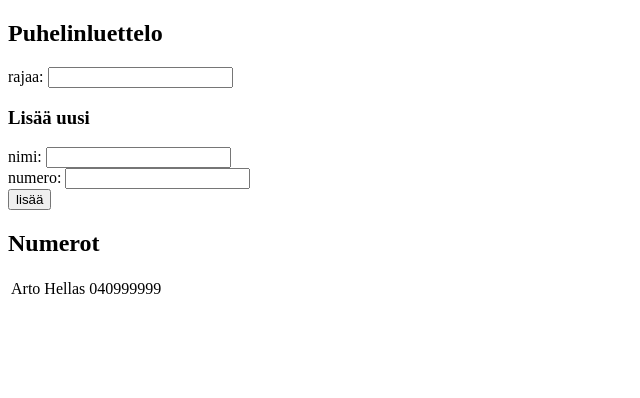
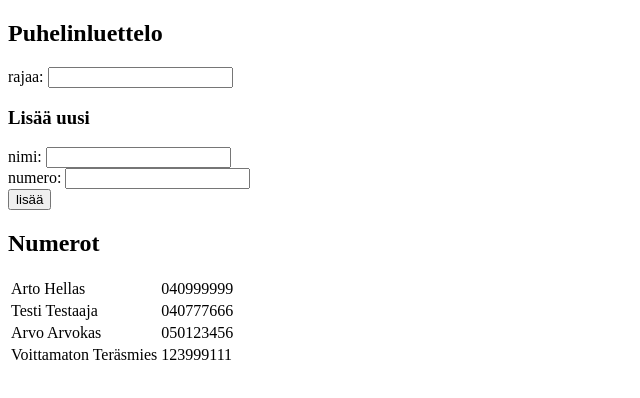
Before and after one commit to vakiovale/CS-course-fs2, a React (Create React App) app: page / in a window 1280 px wide. Shown: the top 398 px of the page, without its empty margins (0-640 px from the left). Built offline with nearby package versions, Linux system fonts and the light colour scheme.

Commit message:
Refactored to components

```diff
--- a/src/components/App.js
+++ b/src/components/App.js
@@ -1,4 +1,5 @@
 import React from 'react'
+import Puhelinluettelo from './Puhelinluettelo'
 
 class App extends React.Component {
   constructor(props) {
@@ -8,6 +9,18 @@ class App extends React.Component {
         {
           name: 'Arto Hellas',
           phone: '040999999'
+        },
+        {
+          name: 'Testi Testaaja',
+          phone: '040777666'
+        },
+        {
+          name: 'Arvo Arvokas',
+          phone: '050123456'
+        },
+        {
+          name: 'Voittamaton Teräsmies',
+          phone: '123999111'
         }
       ],
       newName: '',
@@ -47,38 +60,11 @@ class App extends React.Component {
   render() {
     return (
       <div>
-        <h2>Puhelinluettelo</h2>
-        <form onSubmit={this.addContact}>
-          <div>
-            rajaa: <input value={this.state.filter.source} onChange={this.handleFilterChange} />
-          </div>
-          <div>
-            <h3>Lisää uusi</h3>
-          </div>
-          <div>
-            nimi: <input value={this.state.newName} onChange={this.handleNameChange} />
-          </div>
-          <div>
-            numero: <input value={this.state.newPhone} onChange={this.handlePhoneChange} />
-          </div>
-          <div>
-            <button type="submit">lisää</button>
-          </div>
-        </form>
-        <h2>Numerot</h2>
-        <table>
-          <tbody>
-            {this.state.persons
-            .filter(person =>
-              person.name.match(new RegExp(this.state.filter, "i")) !== null)
-            .map(person =>
-              <tr key={person.name}>
-                <td>{person.name}</td>
-                <td>{person.phone}</td>
-              </tr>
-            )}
-          </tbody>
-        </table>
+        <Puhelinluettelo persons={this.state.persons}
+         filter={this.state.filter} handleFilterChange={this.handleFilterChange}
+         addContact={this.addContact} newName={this.state.newName}
+         handleNameChange={this.handleNameChange} newPhone={this.state.newPhone}
+         handlePhoneChange={this.handlePhoneChange} />
       </div>
     )
   }
--- /dev/null
+++ b/src/components/NumeroLomake.js
@@ -0,0 +1,24 @@
+import React from 'react'
+
+const NumeroLomake = ({ addContact, newName, newPhone,
+                        handleNameChange, handlePhoneChange }) => {
+
+  return (
+    <form onSubmit={addContact}>
+      <div>
+        <h3>Lisää uusi</h3>
+      </div>
+      <div>
+        nimi: <input value={newName} onChange={handleNameChange} />
+      </div>
+      <div>
+        numero: <input value={newPhone} onChange={handlePhoneChange} />
+      </div>
+      <div>
+        <button type="submit">lisää</button>
+      </div>
+    </form>
+  )
+}
+
+export default NumeroLomake
--- /dev/null
+++ b/src/components/Puhelinluettelo.js
@@ -0,0 +1,23 @@
+import React from 'react'
+import NumeroLomake from './NumeroLomake'
+import PuhelinluetteloLista from './PuhelinluetteloLista'
+
+const Puhelinluettelo = ({ persons, filter,
+  handleFilterChange, addContact, newName,
+  handleNameChange, newPhone, handlePhoneChange }) => {
+
+  return (
+    <div>
+      <h2>Puhelinluettelo</h2>
+      <div>
+        rajaa: <input value={filter} onChange={handleFilterChange} />
+      </div>
+      <NumeroLomake addContact={addContact} newName={newName}
+       handleNameChange={handleNameChange} newPhone={newPhone}
+       handlePhoneChange={handlePhoneChange} />
+      <PuhelinluetteloLista persons={persons} filter={filter} />
+    </div>
+  )
+}
+
+export default Puhelinluettelo
--- /dev/null
+++ b/src/components/PuhelinluetteloLista.js
@@ -0,0 +1,24 @@
+import React from 'react'
+
+const PuhelinluetteloLista = ({ persons, filter }) => {
+  return (
+    <div>
+      <h2>Numerot</h2>
+      <table>
+        <tbody>
+          {persons
+          .filter(person =>
+            person.name.match(new RegExp(filter, "i")) !== null)
+          .map(person =>
+            <tr key={person.name}>
+              <td>{person.name}</td>
+              <td>{person.phone}</td>
+            </tr>
+          )}
+        </tbody>
+      </table>
+    </div>
+  )
+}
+
+export default PuhelinluetteloLista
```
Also changed, not shown: src/components/Kurssi.js (deleted, +0 -16 lines), src/components/Osa.js (deleted, +0 -12 lines), src/components/Yhteensa.js (deleted, +0 -15 lines).
